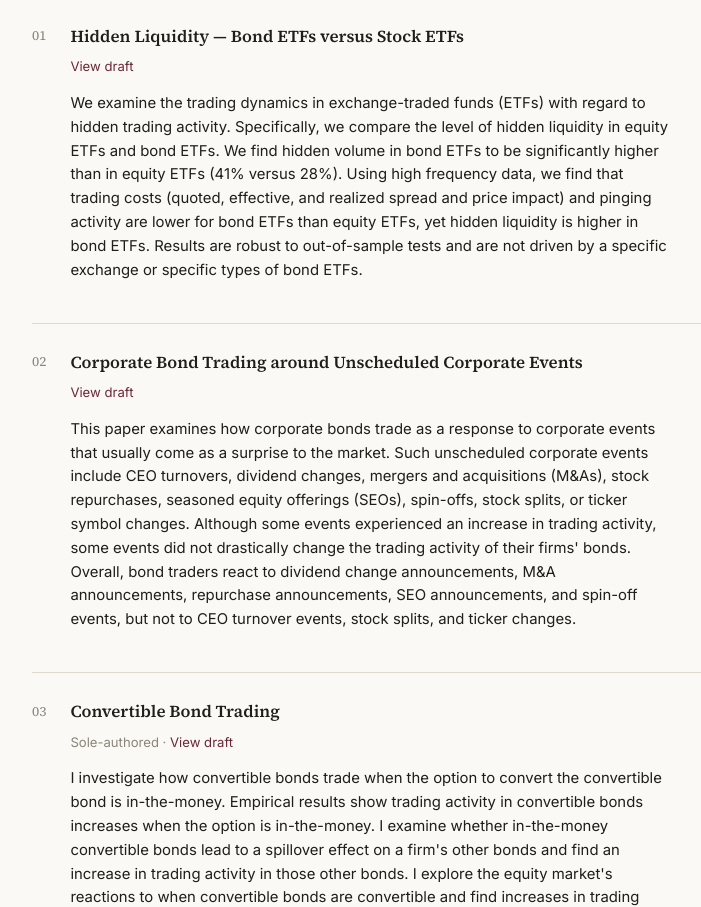
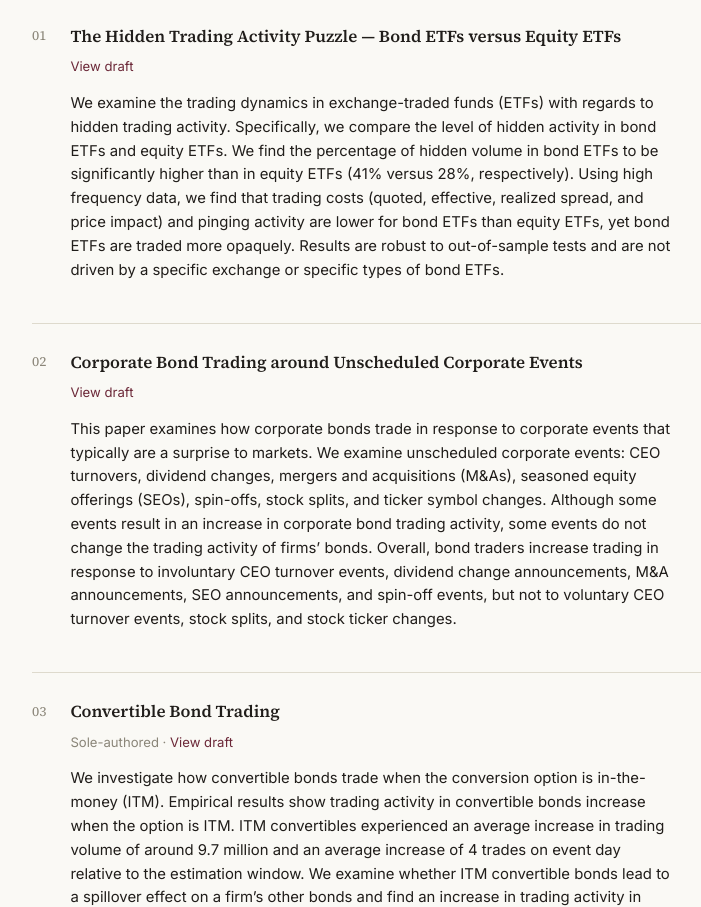
Before and after one commit to cpan78/cindypan, a plain HTML site: page research.html in a window 1280 px wide. Shown: the part 207-1114 px from the top of the page, without its empty margins (252-953 px from the left). Drawn offline with Linux system fonts and the light colour scheme.

Commit message:
Update research.html

```diff
--- a/research.html
+++ b/research.html
@@ -31,19 +31,19 @@
 
   <ol class="pub-list">
     <li class="pub-entry">
-      <div class="pub-title">Hidden Liquidity — Bond ETFs versus Stock ETFs</div>
-      <div class="pub-meta"><a href="https://drive.google.com/file/d/1RF3vDV6GqRMhJFbTc2JllGwDTO4yYIIQ/view?usp=drive_link">View draft</a></div>
-      <p class="pub-abstract">We examine the trading dynamics in exchange-traded funds (ETFs) with regard to hidden trading activity. Specifically, we compare the level of hidden liquidity in equity ETFs and bond ETFs. We find hidden volume in bond ETFs to be significantly higher than in equity ETFs (41% versus 28%). Using high frequency data, we find that trading costs (quoted, effective, and realized spread and price impact) and pinging activity are lower for bond ETFs than equity ETFs, yet hidden liquidity is higher in bond ETFs. Results are robust to out-of-sample tests and are not driven by a specific exchange or specific types of bond ETFs.</p>
+      <div class="pub-title">The Hidden Trading Activity Puzzle — Bond ETFs versus Equity ETFs</div>
+      <div class="pub-meta"><a href="assets/The Hidden Trading Activity Puzzle.pdf">View draft</a></div>
+      <p class="pub-abstract">We examine the trading dynamics in exchange-traded funds (ETFs) with regards to hidden trading activity. Specifically, we compare the level of hidden activity in bond ETFs and equity ETFs. We find the percentage of hidden volume in bond ETFs to be significantly higher than in equity ETFs (41% versus 28%, respectively). Using high frequency data, we find that trading costs (quoted, effective, realized spread, and price impact) and pinging activity are lower for bond ETFs than equity ETFs, yet bond ETFs are traded more opaquely. Results are robust to out-of-sample tests and are not driven by a specific exchange or specific types of bond ETFs.</p>
     </li>
     <li class="pub-entry">
       <div class="pub-title">Corporate Bond Trading around Unscheduled Corporate Events</div>
       <div class="pub-meta"><a href="https://drive.google.com/file/d/1Z775MZqXRwHw12BdSLWHIMQsD0BJVJg2/view?usp=drive_link">View draft</a></div>
-      <p class="pub-abstract">This paper examines how corporate bonds trade as a response to corporate events that usually come as a surprise to the market. Such unscheduled corporate events include CEO turnovers, dividend changes, mergers and acquisitions (M&As), stock repurchases, seasoned equity offerings (SEOs), spin-offs, stock splits, or ticker symbol changes. Although some events experienced an increase in trading activity, some events did not drastically change the trading activity of their firms' bonds. Overall, bond traders react to dividend change announcements, M&A announcements, repurchase announcements, SEO announcements, and spin-off events, but not to CEO turnover events, stock splits, and ticker changes.</p>
+      <p class="pub-abstract">This paper examines how corporate bonds trade in response to corporate events that typically are a surprise to markets. We examine unscheduled corporate events: CEO turnovers, dividend changes, mergers and acquisitions (M&As), seasoned equity offerings (SEOs), spin-offs, stock splits, and ticker symbol changes. Although some events result in an increase in corporate bond trading activity, some events do not change the trading activity of firms’ bonds. Overall, bond traders increase trading in response to involuntary CEO turnover events, dividend change announcements, M&A announcements, SEO announcements, and spin-off events, but not to voluntary CEO turnover events, stock splits, and stock ticker changes.</p>
     </li>
     <li class="pub-entry">
       <div class="pub-title">Convertible Bond Trading</div>
       <div class="pub-meta">Sole-authored &middot; <a href="https://drive.google.com/file/d/1JgSbCsbamP31el66COgMJ8iwt7UFnmet/view?usp=drive_link">View draft</a></div>
-      <p class="pub-abstract">I investigate how convertible bonds trade when the option to convert the convertible bond is in-the-money. Empirical results show trading activity in convertible bonds increases when the option is in-the-money. I examine whether in-the-money convertible bonds lead to a spillover effect on a firm's other bonds and find an increase in trading activity in those other bonds. I explore the equity market's reactions to when convertible bonds are convertible and find increases in trading activity and hidden liquidity.</p>
+      <p class="pub-abstract">We investigate how convertible bonds trade when the conversion option is in-the-money (ITM). Empirical results show trading activity in convertible bonds increase when the option is ITM. ITM convertibles experienced an average increase in trading volume of around 9.7 million and an average increase of 4 trades on event day relative to the estimation window. We examine whether ITM convertible bonds lead to a spillover effect on a firm’s other bonds and find an increase in trading activity in those other bonds. We explore the equity market’s reactions to when convertible bonds are convertible and find increases in trading activity (lit and hidden liquidity). On average, abnormal lit volume increased by 1.29 million and abnormal hidden volume increased by 234,000 on event day.</p>
     </li>
   </ol>
 </main>
```
